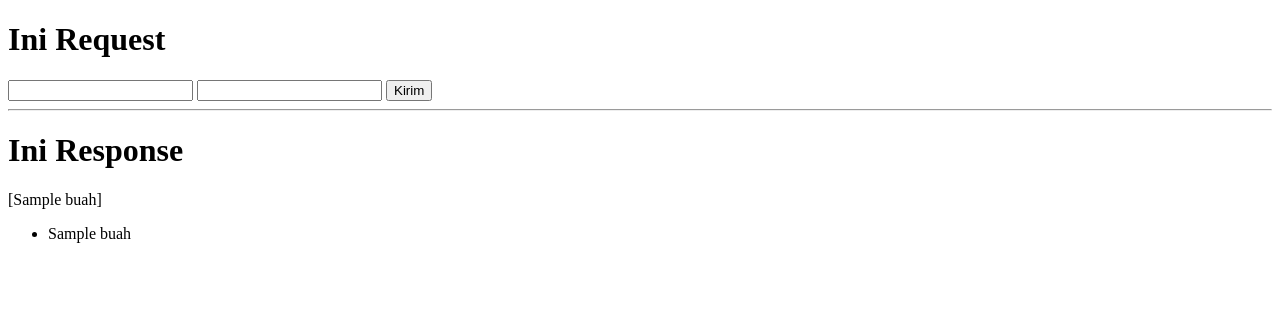
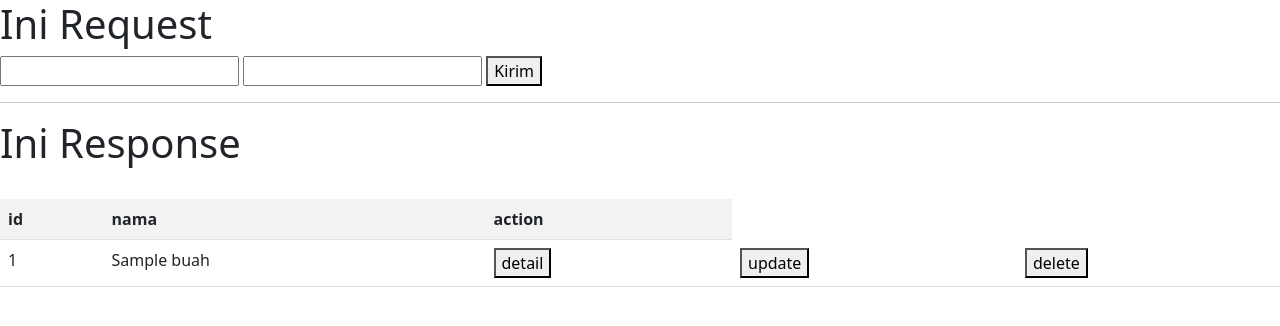
Before and after one commit to elnazma/novice, a Flask app: page / in a window 1280 px wide. Shown: the top 326 px of the page. Run offline with Flask 2, Linux system fonts and the light colour scheme; a database or web service that is not in the repository returns one stand-in record (values such as "Sample title"); some libraries are stand-ins or nearby versions.

Commit message:
pesan text

```diff
--- a/novice/03-05/APP/main.py
+++ b/novice/03-05/APP/main.py
@@ -1,4 +1,4 @@
-from flask import Flask, render_template, request
+from flask import Flask, render_template, request, redirect
 import psycopg2
 
 app = Flask(__name__)
@@ -18,32 +18,45 @@ def index():
         query = f"insert into buah (nama, detail) values ('{nama}', '{detail}')"
         curs.execute(query)
         conn.commit()
-
-
-        # print(20*"=")
-        # print(nama)
-        # print(detail)
-        # print(20*"=")
-
-    print(request.method)
-    query=f"select * from buah"
+        print(request.method)
+    query = f"select * from buah"
     curs.execute(query)
     data = curs.fetchall()
+    return render_template("index.html", context=data)
+
+@app.route("/detail/<buah_id>")
+def detail(buah_id):
+    conn = psycopg2.connect(
+        host="localhost",
+        database="contoh",
+        user="postgres",
+        password="7mei2004")
+
+    curs = conn.cursor()
+    query = f"select * from buah where id = {buah_id}"
+    curs.execute(query)
+    data = curs.fetchone()
+    conn.commit()
     curs.close()
     conn.close()
-    return render_template("index.html", context=data)
+    print(data)
+    return render_template("detail.html", context=data)
 
+@app.route("/delete/<buah_id>")
+def delete(buah_id):
+    conn = psycopg2.connect(
+        host="localhost",
+        database="contoh",
+        user="postgres",
+        password="7mei2004")
 
-    data = ["alpukat", "mangga", "pepaya"]
-    return render_template("index.html", context=data)
-
-# @app.route("/post")
-# def post():
-#     return render_template("post.html")
-
-# @app.route("/about")
-# def about():
-#     return render_template("about.html")
+    curs = conn.cursor()
+    query = f"delete from buah where id = {buah_id}"
+    curs.execute(query)
+    conn.commit()
+    curs.close()
+    conn.close()
+    return redirect("/")
 
 if __name__ == "__main__":
     app.run()
--- a/novice/03-05/APP/templates/index.html
+++ b/novice/03-05/APP/templates/index.html
@@ -5,9 +5,10 @@
     <meta http-equiv="X-UA-Compatible" content="IE=edge">
     <meta name="viewport" content="width=device-width, initial-scale=1.0">
     <title>Document</title>
+    <link href="https://cdn.jsdelivr.net/npm/bootstrap@5.0.2/dist/css/bootstrap.min.css" rel="stylesheet" integrity="sha384-EVSTQN3/azprG1Anm3QDgpJLIm9Nao0Yz1ztcQTwFspd3yD65VohhpuuCOmLASjC" crossorigin="anonymous">
 </head>
 <body>
-   <div>
+    <div>
         <h1>Ini Request</h1>
         <form action="" method="post">
             <input type="text" name="nama" required>
@@ -17,14 +18,39 @@
 
         <hr>
         <h1>Ini Response</h1>
-        {{context}}
         <br>
+        <table class="table table-striped">
+            <tr>
+                <th>id</th>
+                <th>nama</th>
+                <th>action</th>
+                <!-- <th>detail</th> -->
+            </tr>
         {% for d in context %}
-        <ul>
-            <li>{{d}}</li>
-        </ul>
+        <tr>
+            <td>{{d[0]}}</td>
+            <td>{{d[1]}}</td>
+            <td>
+                <a href="/detail/{{d[0]}}">
+                    <button>detail</button>
+                </a>
+            </td>
+            <td>
+                <a href="">
+                    <button>update</button>
+                </a>
+                </td>
+                <td>
+                <a href="/delete/{{d[0]}}">
+                    <button>delete</button>
+                </a>
+                </td>
+            </td>
+        </tr>
         {% endfor %}
-   </div>
+    </table>
 
 </body>
+<script src="https://cdn.jsdelivr.net/npm/@popperjs/core@2.9.2/dist/umd/popper.min.js" integrity="sha384-IQsoLXl5PILFhosVNubq5LC7Qb9DXgDA9i+tQ8Zj3iwWAwPtgFTxbJ8NT4GN1R8p" crossorigin="anonymous"></script>
+<script src="https://cdn.jsdelivr.net/npm/bootstrap@5.0.2/dist/js/bootstrap.min.js" integrity="sha384-cVKIPhGWiC2Al4u+LWgxfKTRIcfu0JTxR+EQDz/bgldoEyl4H0zUF0QKbrJ0EcQF" crossorigin="anonymous"></script>
 </html>
```
Also changed, not shown: novice/03-05/APP/templates/detail.html (added, +18 -0 lines).
